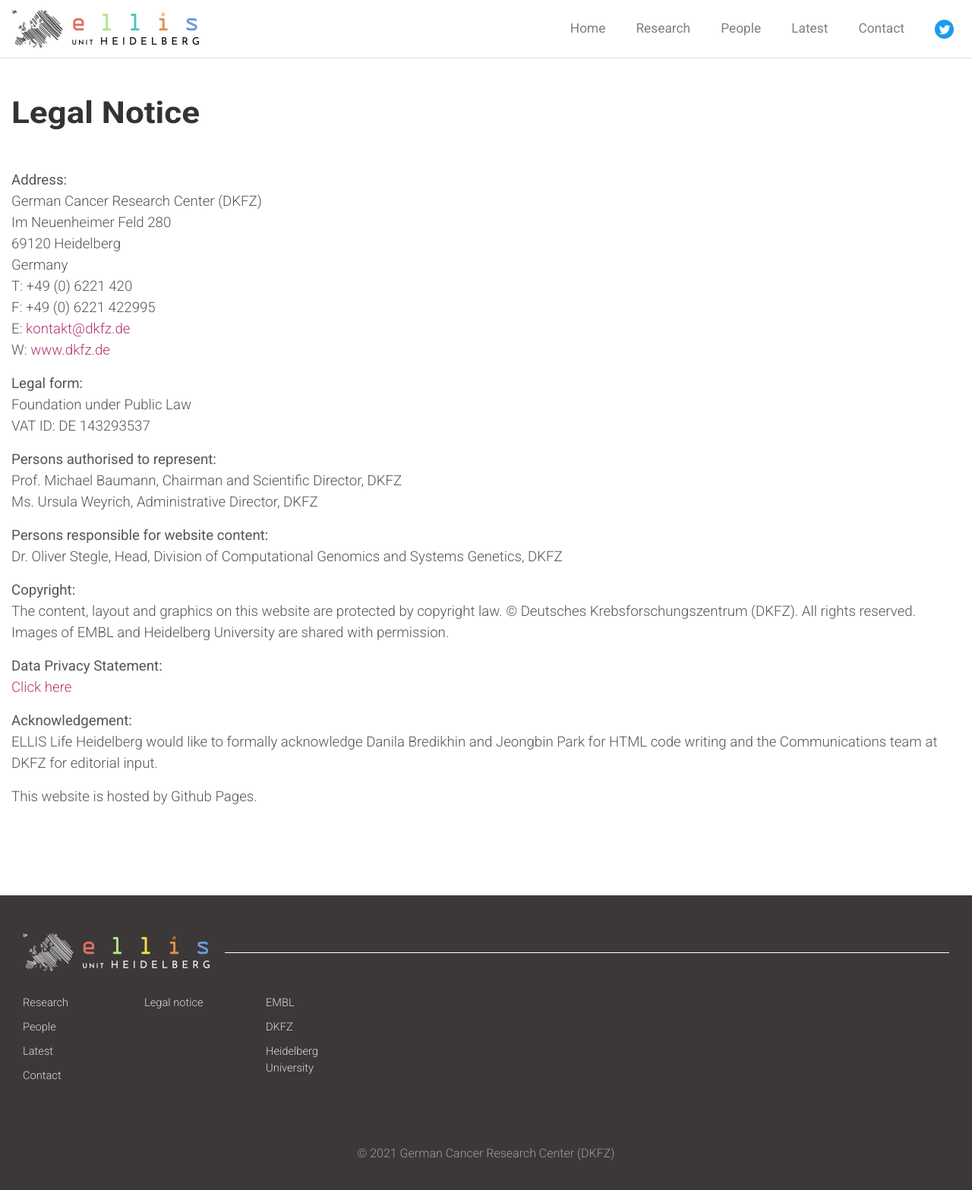
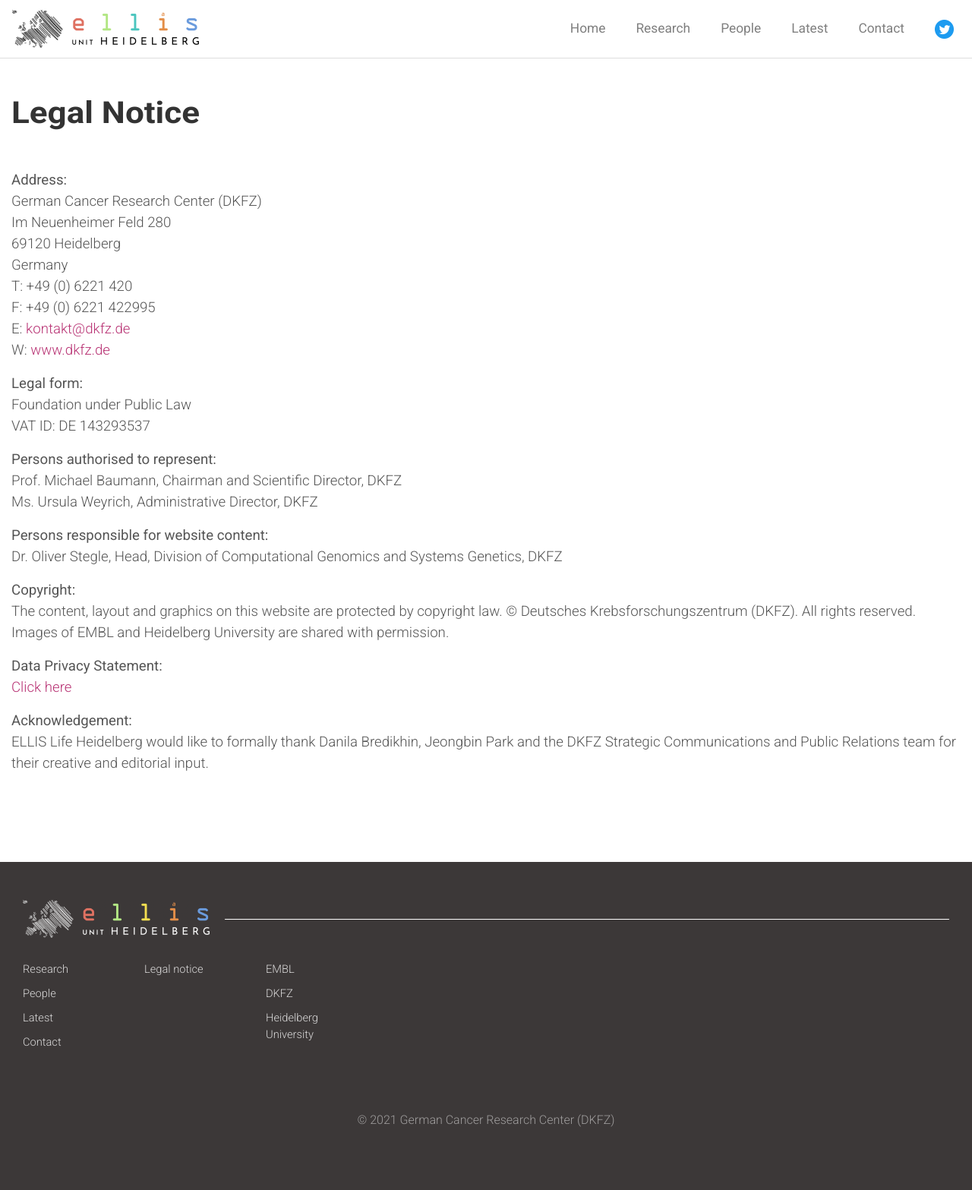
Before and after one commit to n-govindarajan/ellis-life-hd.github.io, a Jekyll site: the page built from pages/5-imprint.md, in a window 1280 px wide. Shown: the top 1567 px of the page at 76% size. Built offline with Jekyll 4.4.1, drawn with Linux system fonts in a browser that asks for light colours.

Commit message:
Acknowledgement

```diff
--- a/pages/5-imprint.md
+++ b/pages/5-imprint.md
@@ -36,6 +36,4 @@
 [Click here](https://www.dkfz.de/en/data-privacy-protection.html?m=1569945172&)
 
 **Acknowledgement:**
-ELLIS Life Heidelberg would like to formally acknowledge Danila Bredikhin and Jeongbin Park for HTML code writing and the Communications team at DKFZ for editorial input.
-
-This website is hosted by Github Pages.
+ELLIS Life Heidelberg would like to formally thank Danila Bredikhin, Jeongbin Park and the DKFZ Strategic Communications and Public Relations team for their creative and editorial input.
```
